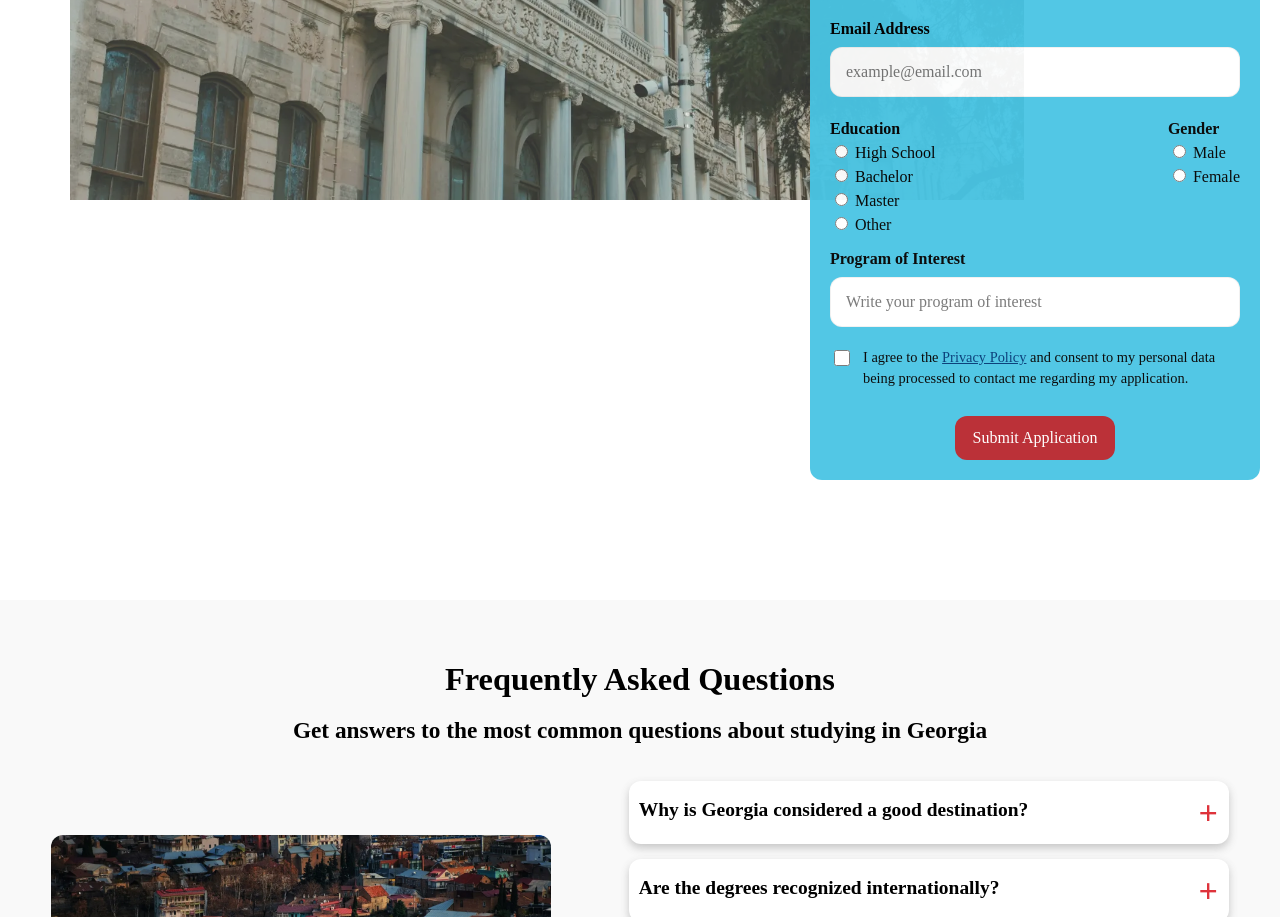
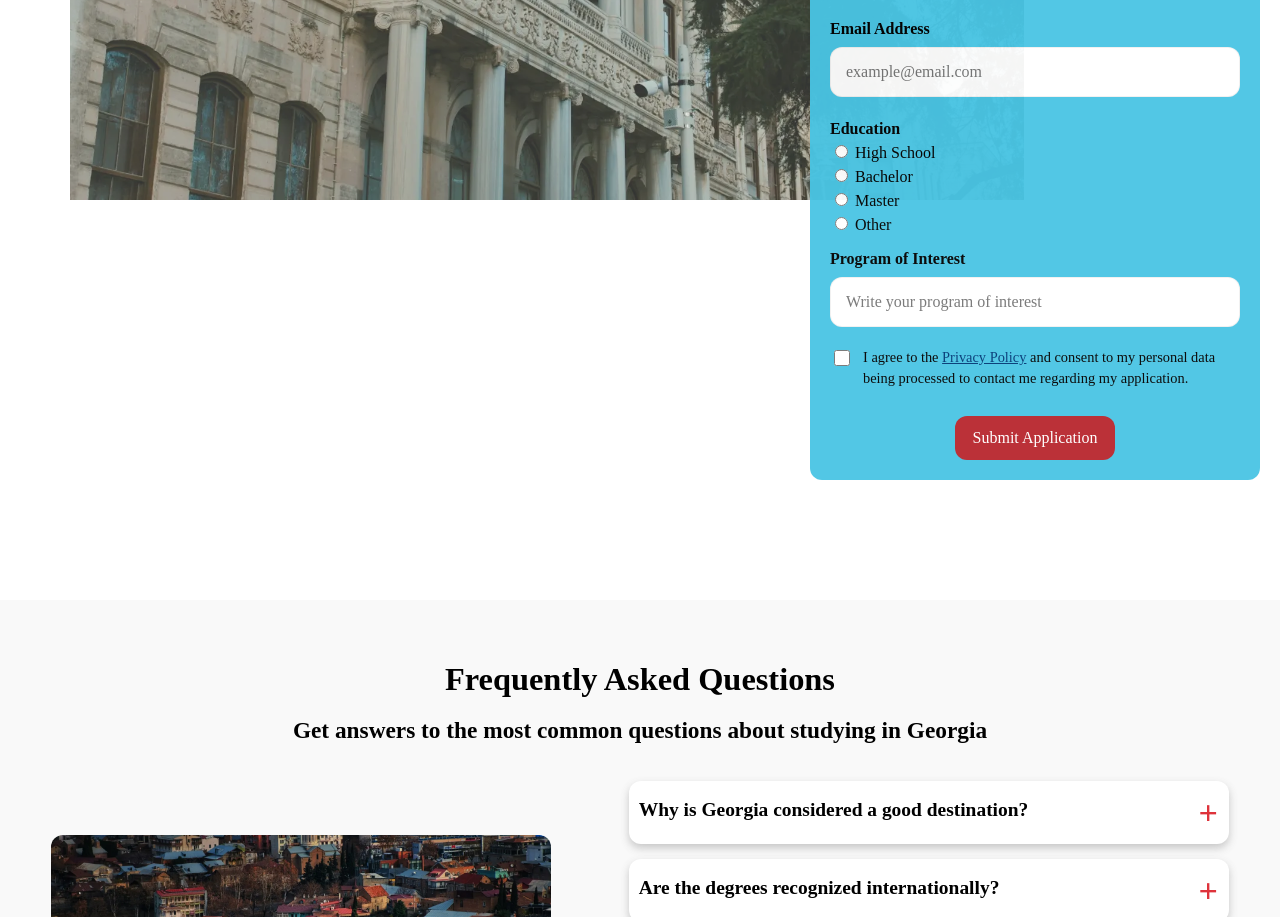
Before and after one commit to TatianaAnder/study-in-georgia, a plain HTML site: page index.html in a window 1280 px wide. Shown: the part 3042-3959 px from the top of the page. Drawn offline with Linux system fonts and the light colour scheme.

Commit message:
add private policy for age under 18 and remove gender field

```diff
--- a/index.html
+++ b/index.html
@@ -241,16 +241,6 @@
           <label for="other">Other</label>
         </div>
       </fieldset>
-      <fieldset class="form-group_radio">
-        <legend><strong>Gender</strong></legend>
-        <div class="gender">
-        <input type="radio" id="male" name="gender" value="male" required>
-        <label for="male">Male</label><br>
-        <input type="radio" id="female" name="gender" value="female" required>
-        <label for="female">Female</label>
-        </div>
-      </fieldset>
-
     </div>
     <div class="form-group">
       <label for="program_interest"><strong>Program of Interest</strong></label>
```
Also changed, not shown: privacy-policy.html (+5 -3 lines).
